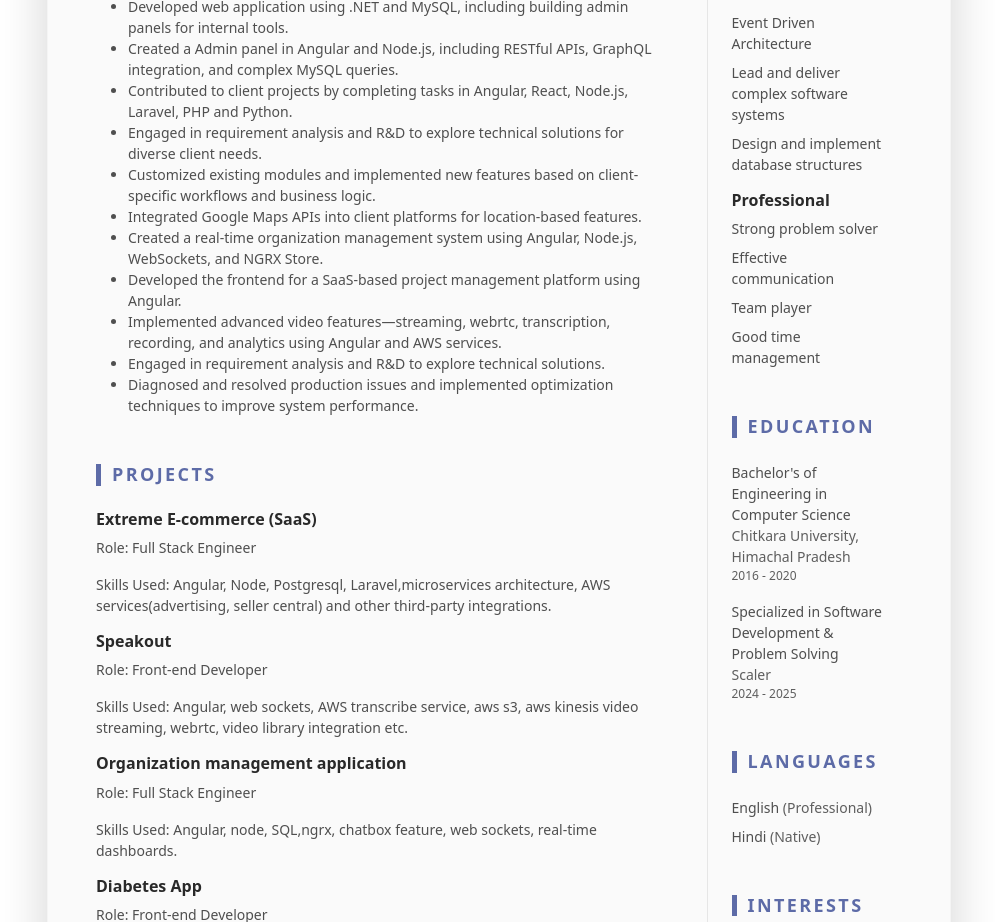
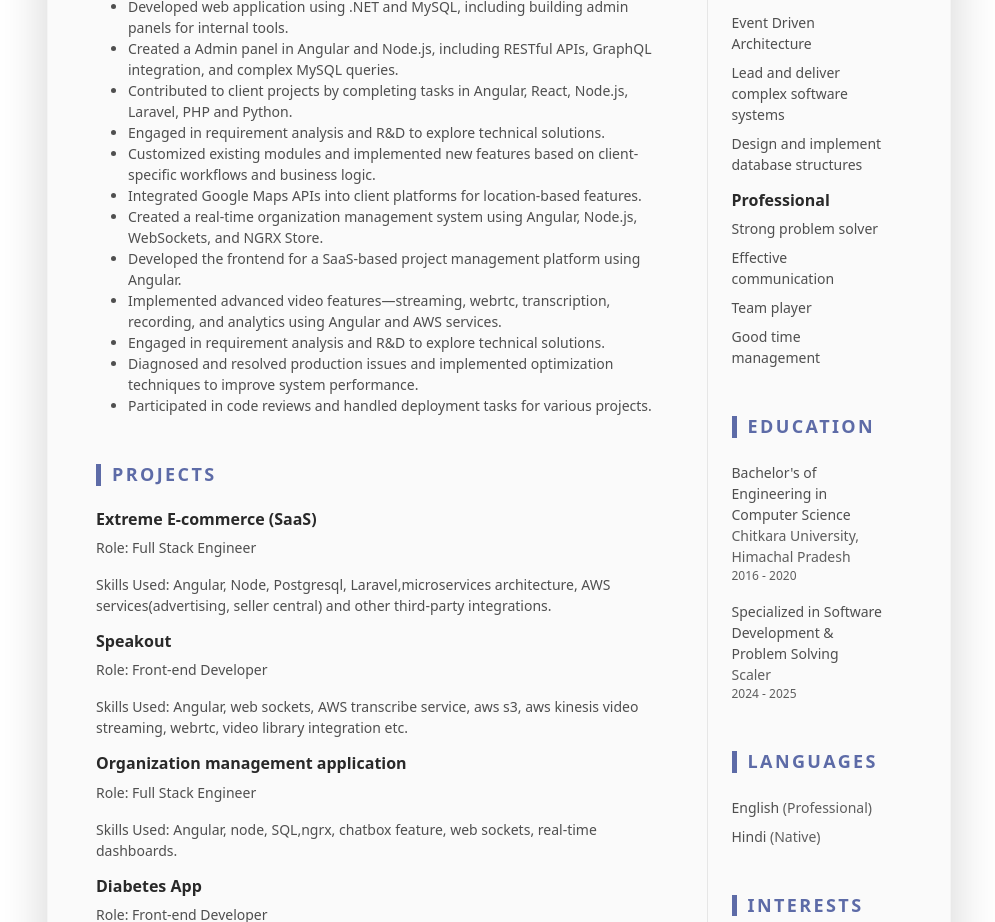
Before and after one commit to shivank4687/my-portfolio, an Angular app: page /resume in a window 1280 px wide. Shown: the part 960-1882 px from the top of the page, without its empty margins (281-1276 px from the left). Built offline with nearby package versions, Linux system fonts and the light colour scheme.

Commit message:
updated resume

```diff
--- a/src/app/components/resume/resume.component.ts
+++ b/src/app/components/resume/resume.component.ts
@@ -32,14 +32,15 @@ resume={
                 "Developed web application using .NET and MySQL, including building admin panels for internal tools.",
                 "Created a Admin panel in Angular and Node.js, including RESTful APIs, GraphQL integration, and complex MySQL queries.",
                 "Contributed to client projects by completing tasks in Angular, React, Node.js, Laravel, PHP and Python.",
-                "Engaged in requirement analysis and R&D to explore technical solutions for diverse client needs.",
+                "Engaged in requirement analysis and R&D to explore technical solutions.",
                 "Customized existing modules and implemented new features based on client-specific workflows and business logic.",
                 "Integrated Google Maps APIs into client platforms for location-based features.",
                 "Created a real-time organization management system using Angular, Node.js, WebSockets, and NGRX Store.",
                 "Developed the frontend for a SaaS-based project management platform using Angular.",
                 "Implemented advanced video features—streaming, webrtc, transcription, recording, and analytics using Angular and AWS services.",
                 "Engaged in requirement analysis and R&D to explore technical solutions.",
-                "Diagnosed and resolved production issues and implemented optimization techniques to improve system performance."]}
+                "Diagnosed and resolved production issues and implemented optimization techniques to improve system performance.",
+                "Participated in code reviews and handled deployment tasks for various projects."]}
               ],
   education:[{title:"Bachelor's of Engineering in Computer Science",institute:"Chitkara University, Himachal Pradesh",time_period:"2016 - 2020"},
             {title:"Specialized in Software Development & Problem Solving",institute:"Scaler",time_period:"2024 - 2025"}
```
